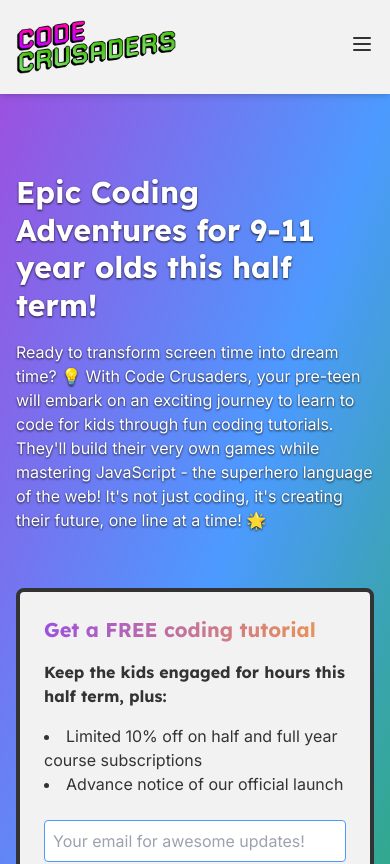
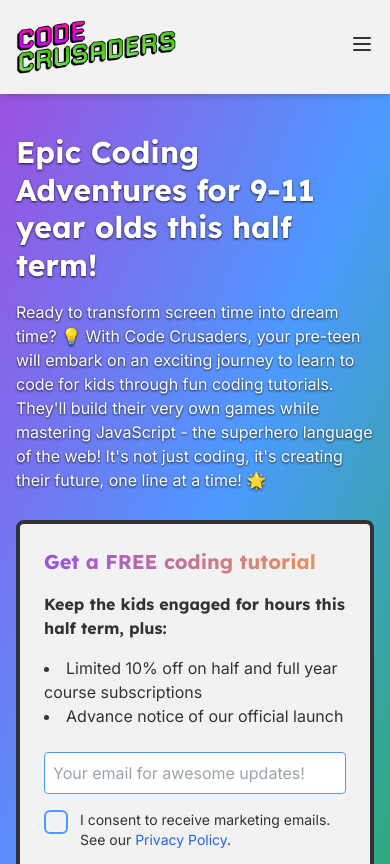
Before and after one commit to jonthebeef/code-crusaders, a Next.js app: page / in a window 390 px wide. Shown: the top 864 px of the page. Built offline with nearby package versions, Linux system fonts and the light colour scheme.

Commit message:
Optimize Hero spacing and maintain signup form integrity

```diff
--- a/app/components/Hero.tsx
+++ b/app/components/Hero.tsx
@@ -56,9 +56,9 @@ const Hero: React.FC = () => {
 
   return (
     <section id="home" className="relative bg-gradient-to-br from-[#9B51E0] via-[#4C9AFF] to-[#27AE60] text-white">
-      <div className="container mx-auto px-4 pt-20 pb-32">
+      <div className="container mx-auto px-4 pt-10 pb-16 sm:pt-20 sm:pb-32">
         <div className="flex flex-col lg:flex-row items-stretch lg:justify-between">
-          <div className="lg:w-1/2 xl:w-[45%] mb-8 lg:mb-0 flex flex-col justify-center">
+          <div className="lg:w-1/2 xl:w-[45%] mb-4 lg:mb-0 flex flex-col justify-center">
             <motion.h1
               initial={{ opacity: 0, y: -50 }}
               animate={{ opacity: 1, y: 0 }}
@@ -71,7 +71,7 @@ const Hero: React.FC = () => {
               initial={{ opacity: 0, y: 50 }}
               animate={{ opacity: 1, y: 0 }}
               transition={{ duration: 0.5, delay: 0.2 }}
-              className="text-base sm:text-lg mb-6 drop-shadow-[0_1px_1px_rgba(0,0,0,0.8)]"
+              className="text-base sm:text-lg mb-3 drop-shadow-[0_1px_1px_rgba(0,0,0,0.8)]"
             >
               Ready to transform screen time into dream time? 💡 With Code Crusaders, your pre-teen will embark on an exciting journey to learn to code for kids through fun coding tutorials. They&apos;ll build their very own games while mastering JavaScript - the superhero language of the web! It&apos;s not just coding, it&apos;s creating their future, one line at a time! 🌟
             </motion.p>
```
